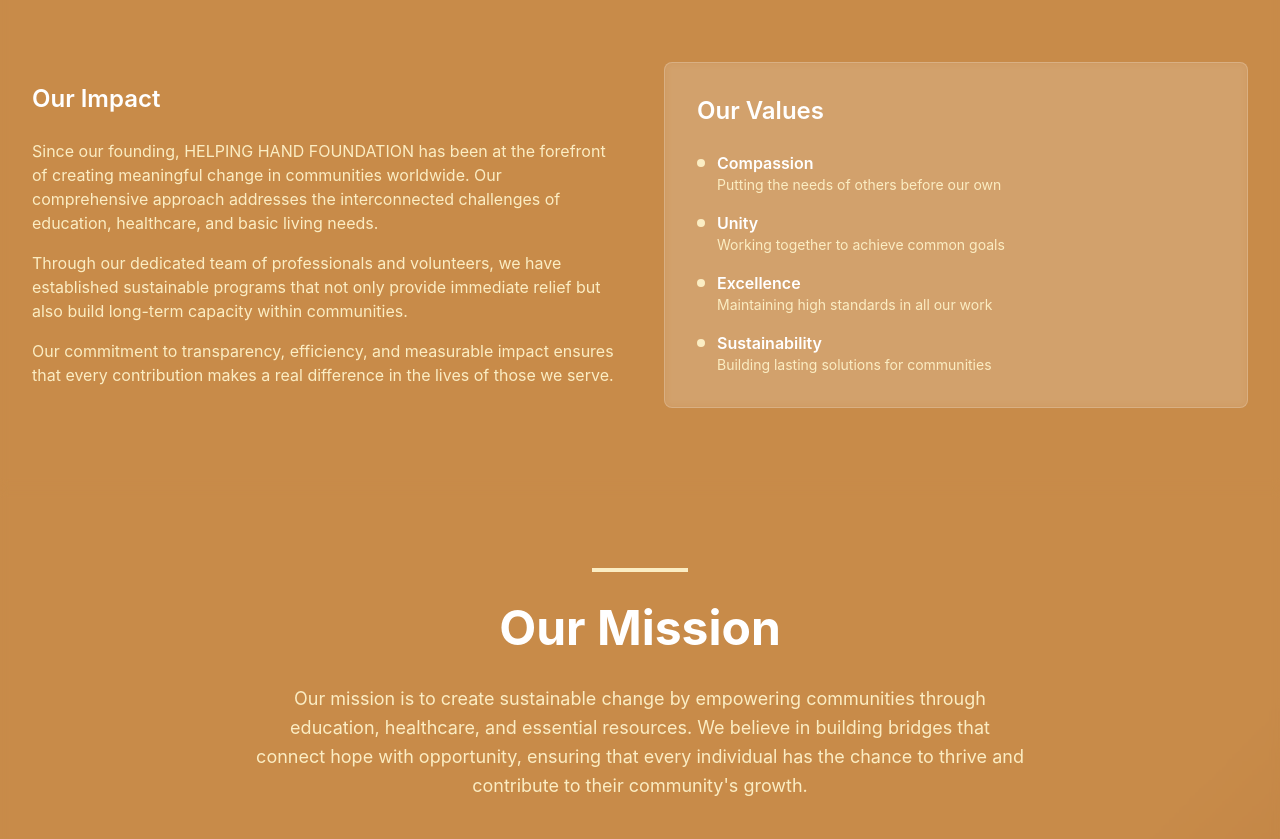
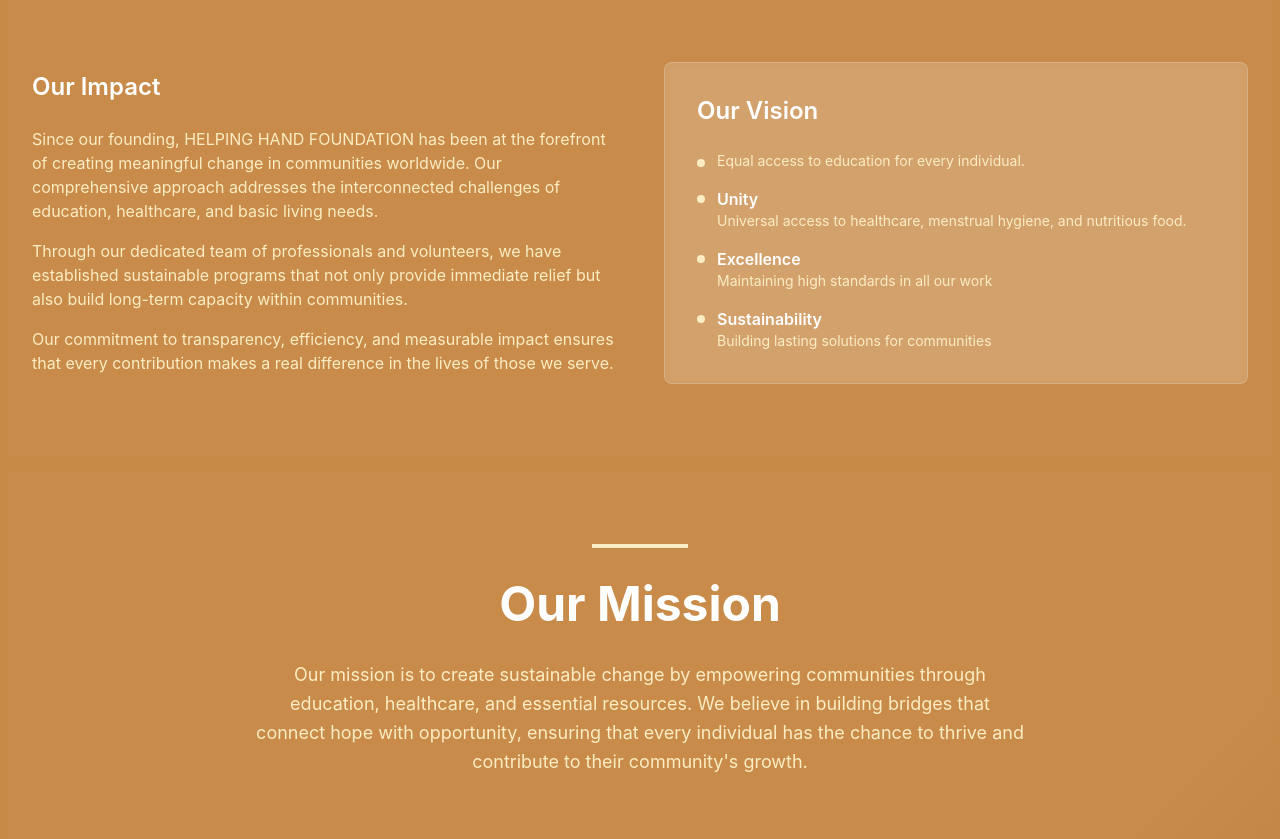
Before and after one commit to anandrajchopra73/Sewasathi-Sahyog-foundation, a Next.js app: page / in a window 1280 px wide. Shown: the part 1630-2469 px from the top of the page. Built offline with nearby package versions, Linux system fonts and the light colour scheme.

Commit message:
chore: sync main changes to helping-hand-foundation project
Co-authored-by: null <124714474+anandrajchopra73@users.noreply.github.com>

```diff
--- a/components/about.js
+++ b/components/about.js
@@ -61,20 +61,19 @@ export default function About() {
             </div>
 
             <div className="bg-white/10 backdrop-blur-sm rounded-lg p-8 border border-white/20">
-              <h3 className="text-2xl font-semibold text-white mb-6">Our Values</h3>
+              <h3 className="text-2xl font-semibold text-white mb-6">Our Vision</h3>
               <ul className="space-y-4">
                 <li className="flex items-start space-x-3">
                   <div className="w-2 h-2 bg-egg-nog rounded-full mt-2 flex-shrink-0"></div>
                   <div>
-                    <h4 className="font-semibold text-white">Compassion</h4>
-                    <p className="text-egg-nog text-sm">Putting the needs of others before our own</p>
+                    <p className="text-egg-nog text-sm">Equal access to education for every individual.</p>
                   </div>
                 </li>
                 <li className="flex items-start space-x-3">
                   <div className="w-2 h-2 bg-egg-nog rounded-full mt-2 flex-shrink-0"></div>
                   <div>
                     <h4 className="font-semibold text-white">Unity</h4>
-                    <p className="text-egg-nog text-sm">Working together to achieve common goals</p>
+                    <p className="text-egg-nog text-sm">Universal access to healthcare, menstrual hygiene, and nutritious food.</p>
                   </div>
                 </li>
                 <li className="flex items-start space-x-3">
```
